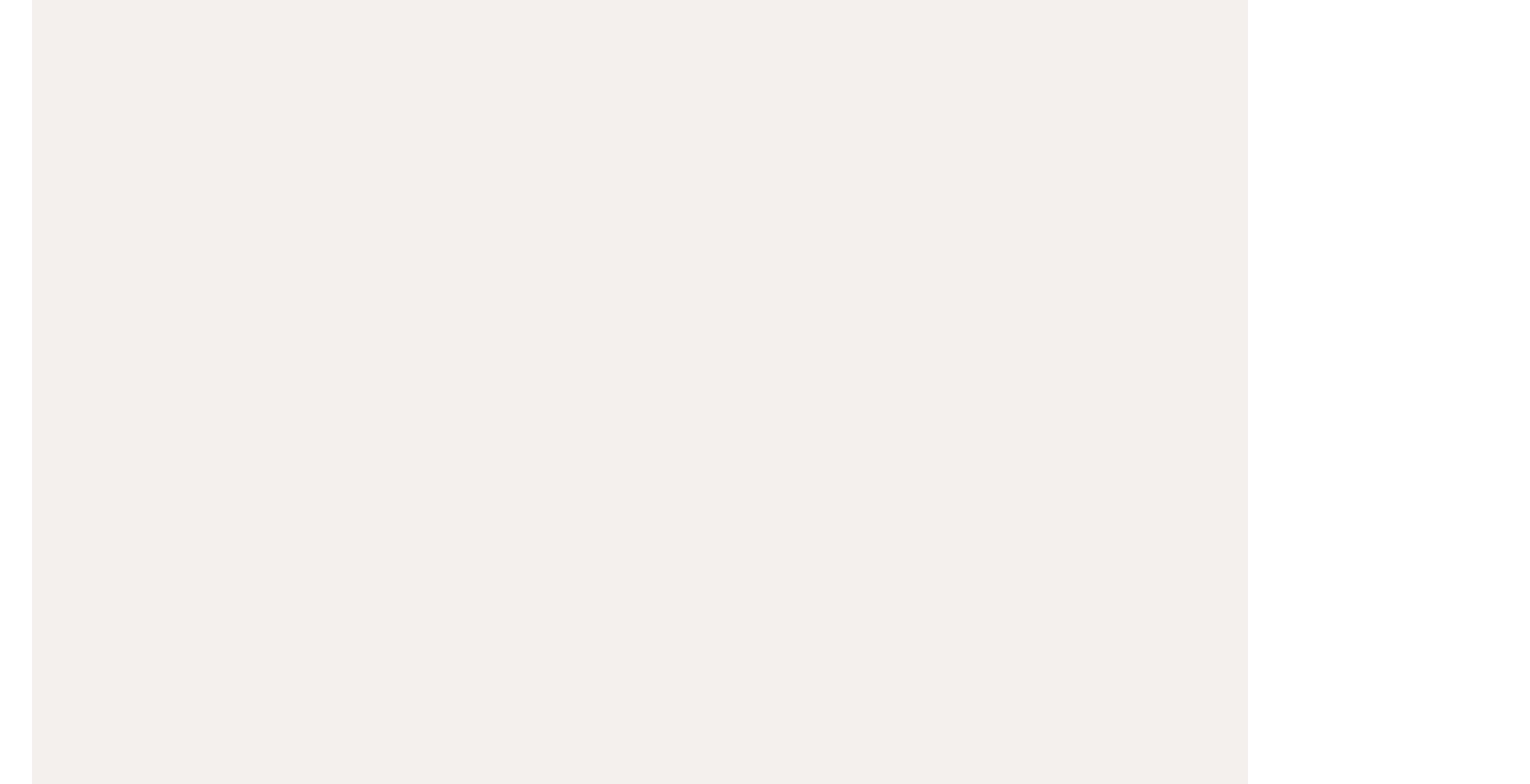
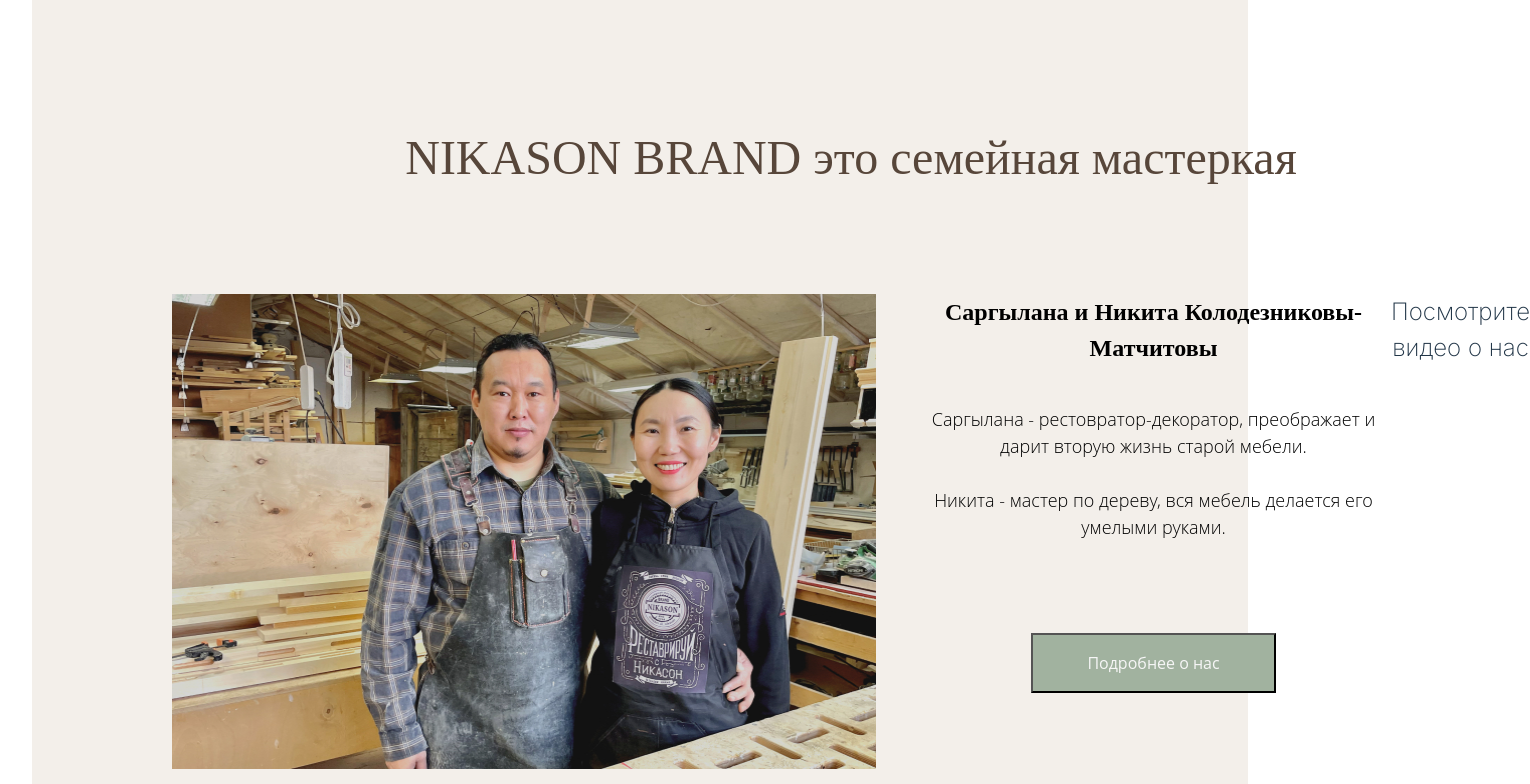
Before and after one commit to Zora6333/Reactapp, a React (Vite) app: page / in a window 1280 px wide. Shown: the part 2040-2824 px from the top of the page, 1530 px wide, since content can reach past the window. Built offline with nearby package versions, Linux system fonts and the light colour scheme.

Commit message:
Studing react

```diff
--- a/src/component/Main/Main.css
+++ b/src/component/Main/Main.css
@@ -146,10 +146,8 @@ tbody {
   width: 1160px;
 }
 .TablePage_2 tr {
-
 }
 .TablePage_2 td {
-
   align-items: center;
   border: 1px solid;
   width: 290px;
@@ -159,3 +157,66 @@ tbody {
   height: 100px;
   width: 100px;
 }
+/*Page_3.........................................................................................*/
+.Page_3 {
+  display: flex;
+  flex-direction: column;
+  padding-top: 160px;
+  padding-left: 140px;
+}
+.Page_3 h1 {
+  color: #57463a;
+  font-size: 48px;
+  font-weight: 50;
+  font-family: Tenor Sans;
+  line-height: 150%;
+}
+.ContentPage_3 {
+  display: flex;
+  flex-direction: row;
+  width: 100%;
+  padding-top: 100px;
+}
+.ContentPage_3 .AboutUs_1 img {
+  width: 704px;
+  height: 475px;
+}
+.ContentPage_3 .AboutUs_1 {
+  display: flex;
+  flex-direction: row;
+}
+.ContentPage_3 .InfoPage_3 {
+  display: flex;
+  flex-direction: column;
+  padding-left: 40px;
+  width: 515px;
+}
+.ContentPage_3 .InfoPage_3 h2 {
+  color: #000;
+  font-size: 24px;
+  font-family: Tenor Sans;
+  line-height: 150%;
+  padding-bottom: 40px;
+}
+.ContentPage_3 .InfoPage_3 p {
+  color: #000;
+  font-size: 18px;
+  font-family: Open Sans;
+  font-weight: 300;
+  line-height: 150%;
+  padding-bottom: 40px;
+}
+.ContentPage_3 .InfoPage_3 .ButtonPage_2 {
+  padding-top: 52px;
+}
+.ContentPage_3 .InfoPage_3 .ButtonPage_2 button {
+  width: 245px;
+  height: 60px;
+  flex-shrink: 0;
+  background: #a1b29f;
+  color: #f6f6f6;
+  text-align: center;
+  font-size: 16px;
+  font-family: Open Sans;
+  line-height: 150%;
+}
--- a/src/component/Main/Main.jsx
+++ b/src/component/Main/Main.jsx
@@ -86,7 +86,34 @@ const Main = () => {
             </div>
           </div>
         </div>
-        <div className="Page_3"></div>
+        <div className="Page_3">
+          <h1>NIKASON BRAND это семейная мастеркая</h1>
+          <div className="ContentPage_3">
+            <div className="AboutUs_1">
+              <img src="./src/component/Img/Page 3/Rectangle 55.jpg" />
+              <div className="InfoPage_3">
+                <h2>Саргылана и Никита Колодезниковы-Матчитовы</h2>
+                <p>
+                  Саргылана - рестовратор-декоратор, преображает и дарит вторую
+                  жизнь старой мебели.
+                  <br/>
+                  <br/>Никита - мастер по дереву, вся мебель
+                  делается его умелыми руками.
+                </p>
+                <div className="ButtonPage_2">
+                  <button className="More about us">Подробнее о нас</button>
+                </div>
+              </div>
+            </div>
+
+            <div className="AboutUs_2">
+            <h2>Посмотрите видео о нас</h2>
+            <div className="VideoAboutUs_2">
+
+            </div>
+            </div>
+          </div>
+        </div>
         <div className="Page_4"></div>
         <div className="Page_5"></div>
       </div>
```
Also changed, not shown: src/component/Img/Page 3/Rectangle 55.jpg (added).
